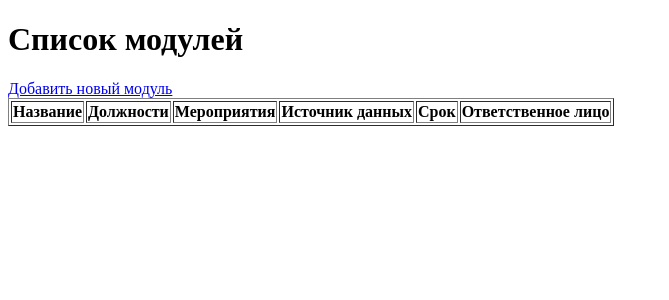
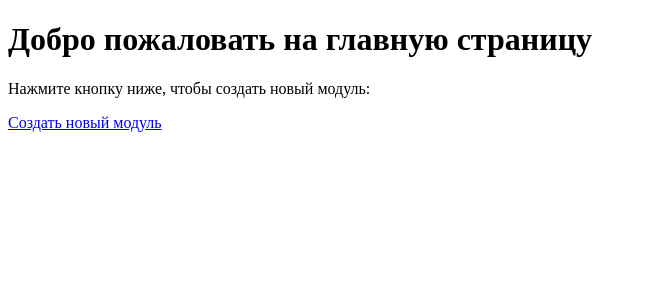
Before and after one commit to SaintKliment/hr_system, a Flask app: template templates/index.html in a window 1280 px wide. Shown: the top 300 px of the page, without its empty margins (0-669 px from the left). Run offline with Flask 3, Linux system fonts and the light colour scheme; the template is opened without the code that fills it, so the values that code supplies are empty; some libraries are stand-ins or nearby versions.

Commit message:
implement btns and fix main page

```diff
--- a/app.py
+++ b/app.py
@@ -1,7 +1,10 @@
 from flask import Flask, render_template, request, redirect, url_for
 from db import Database
+from flask_bootstrap import Bootstrap
 
 app = Flask(__name__)
+Bootstrap(app)
+
 db = Database()
 
 
@@ -37,11 +40,11 @@ def add_module():
 
 @app.route('/')
 def index():
-    db.connect()
-    modules = db.get_modules()
-    db.close()
+    # db.connect()
+    # modules = db.get_modules()
+    # db.close()
 
-    return render_template('index.html', modules=modules)
+    return render_template('index.html')
 
 if __name__ == '__main__':
     app.run(debug=True)
--- a/requirements.txt
+++ b/requirements.txt
@@ -1,2 +1,3 @@
 flask
 psycopg2
+flask-bootstrap
--- a/templates/add_module.html
+++ b/templates/add_module.html
@@ -81,6 +81,7 @@
 
       <button type="submit">Добавить модуль</button>
     </form>
+    <a href="/" class="btn btn-secondary mt-3">Назад на главную</a>
 
     <script>
       let activityCount = 1;
--- a/templates/index.html
+++ b/templates/index.html
@@ -1,36 +1,15 @@
 <!DOCTYPE html>
-<html lang="en">
+<html lang="ru">
   <head>
     <meta charset="UTF-8" />
     <meta name="viewport" content="width=device-width, initial-scale=1.0" />
-    <title>Список модулей</title>
+    <title>Главная страница</title>
   </head>
   <body>
-    <h1>Список модулей</h1>
-    <a href="/add">Добавить новый модуль</a>
-    <table border="1">
-      <thead>
-        <tr>
-          <th>Название</th>
-          <th>Должности</th>
-          <th>Мероприятия</th>
-          <th>Источник данных</th>
-          <th>Срок</th>
-          <th>Ответственное лицо</th>
-        </tr>
-      </thead>
-      <tbody>
-        {% for module in modules %}
-        <tr>
-          <td>{{ module.name }}</td>
-          <td>{{ module.positions }}</td>
-          <td>{{ module.events }}</td>
-          <td>{{ module.data_source }}</td>
-          <td>{{ module.deadline }}</td>
-          <td>{{ module.responsible }}</td>
-        </tr>
-        {% endfor %}
-      </tbody>
-    </table>
+    <div class="container">
+      <h1 class="mt-5">Добро пожаловать на главную страницу</h1>
+      <p class="lead">Нажмите кнопку ниже, чтобы создать новый модуль:</p>
+      <a href="/add" class="btn btn-primary">Создать новый модуль</a>
+    </div>
   </body>
 </html>
```
